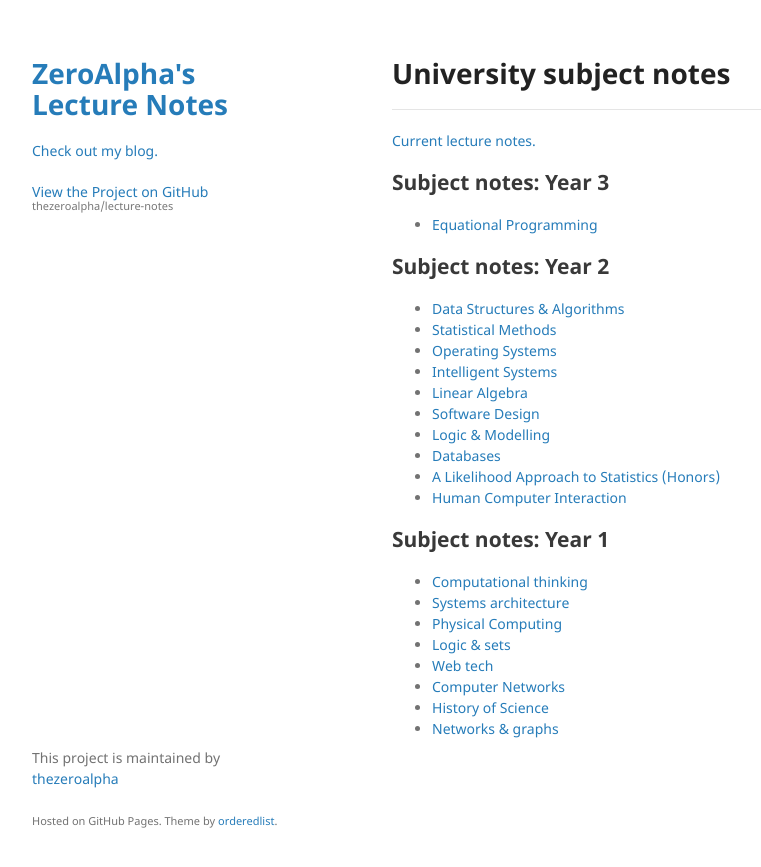
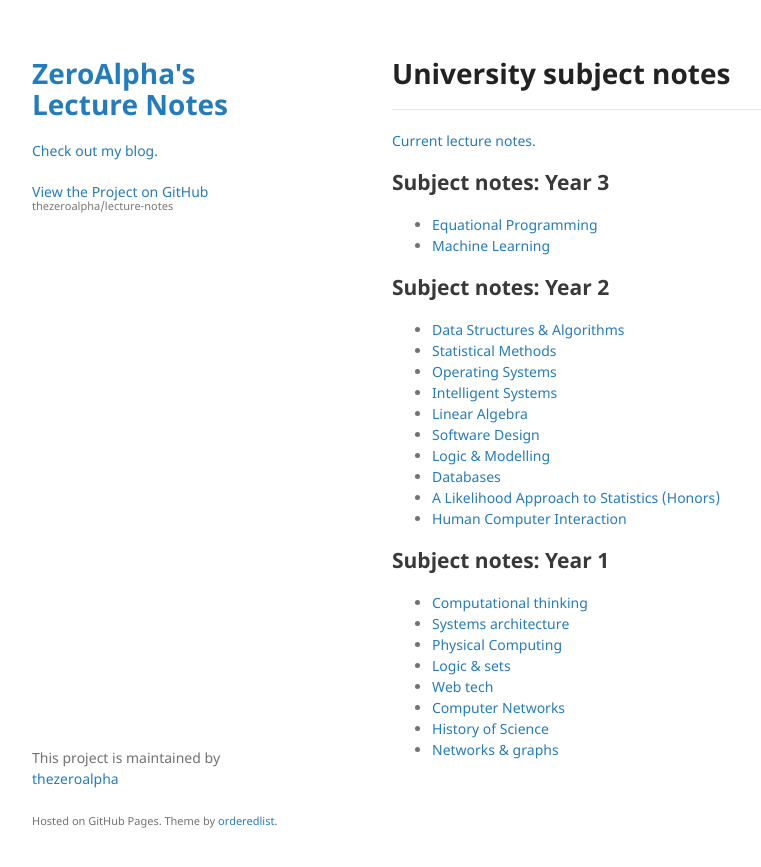
Before and after one commit to thezeroalpha/lecture-notes, a Jekyll site: the page built from index.md, in a window 1280 px wide. Shown: the top 867 px of the page, without its empty margins (178-939 px from the left). Built offline with Jekyll 4.4.1, drawn with Linux system fonts in a browser that asks for light colours; our own code applies the rules of GitHub Pages for plain Markdown files; the repository's description, which GitHub fills in, is left out.

Commit message:
ML notes update

```diff
--- a/Current lecture notes.html
+++ b/Current lecture notes.html
@@ -11,7 +11,6 @@
 
       <div id="Subjects"><h1 id="Subjects" class="header"><a href="#Subjects">Subjects</a></h1></div>
       <ul>
-        <li> <a href="https://thezeroalpha.github.io/ml-notes">Machine Learning</a></li>
         <li><a href="https://thezeroalpha.github.io/automata-complexity-notes">Automata & Complexity</a></li>
         <!-- <li><a href="Intro to Cryptography.html">Intro to Cryptography</a></li> -->
       </ul>
--- a/index.md
+++ b/index.md
@@ -9,6 +9,7 @@ title: ZeroAlpha's university course notes
 
 ## Subject notes: Year 3
 * [Equational Programming](https://thezeroalpha.github.io/equational-notes)
+* [Machine Learning](https://thezeroalpha.github.io/ml-notes)
 
 ## Subject notes: Year 2
 
```
